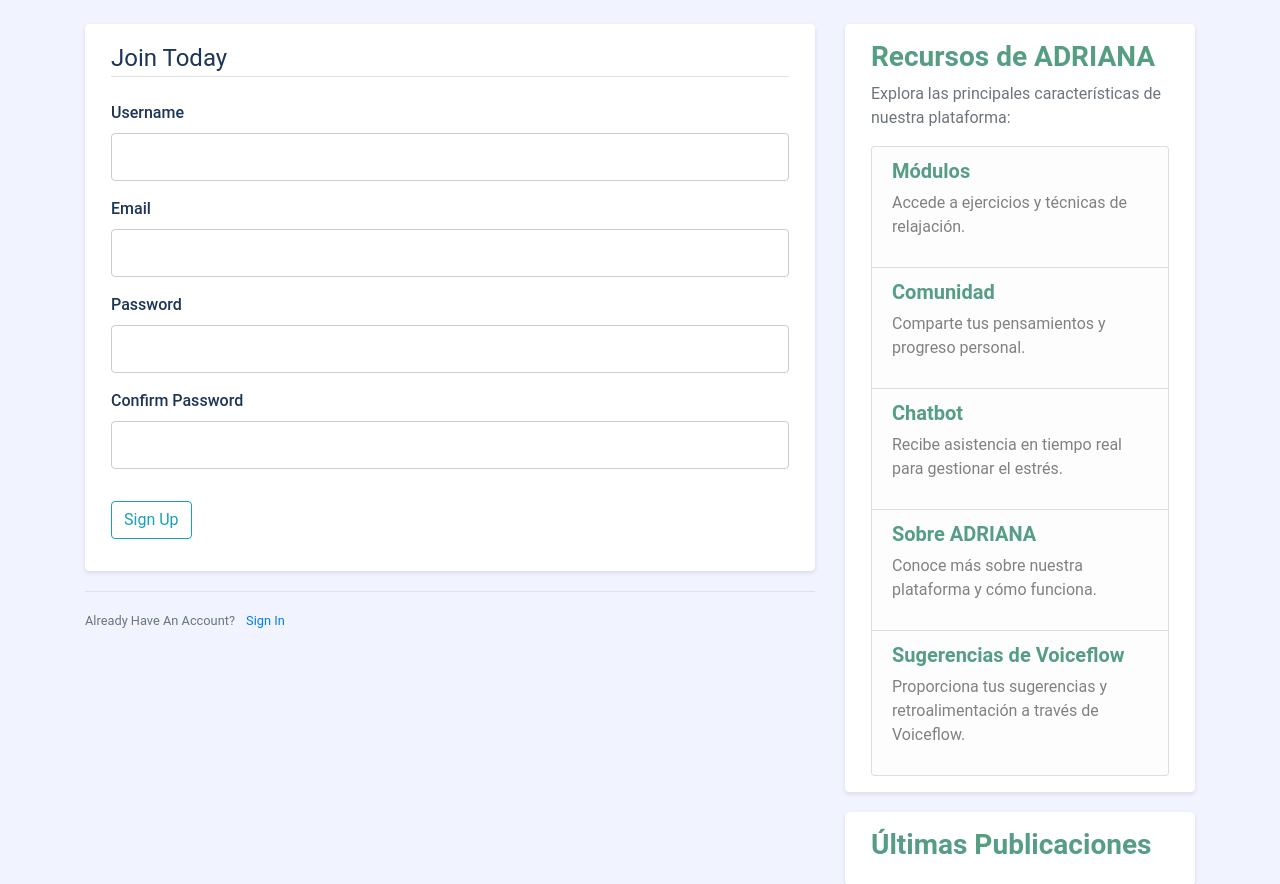
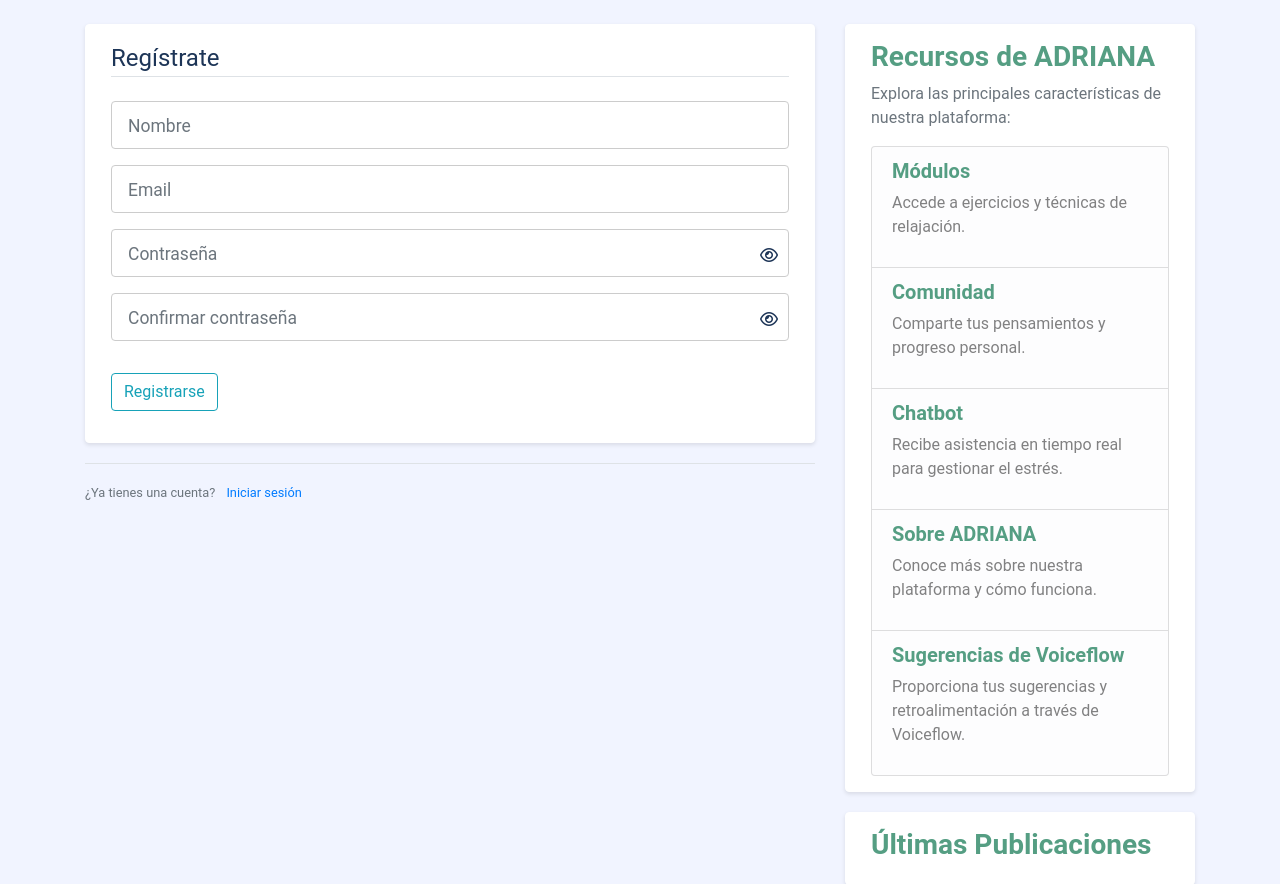
Before and after one commit to guisa17/ADRIANAv2, a Flask app: page /register in a window 1280 px wide. Shown: the part 56-940 px from the top of the page. Run offline with Flask 3, Linux system fonts and the light colour scheme; some libraries are stand-ins or nearby versions.

Commit message:
mod login and register

```diff
--- a/adriana_assistant/forms.py
+++ b/adriana_assistant/forms.py
@@ -7,32 +7,32 @@ from adriana_assistant.models import User
 
 
 class RegistrationForm(FlaskForm):
-    username = StringField('Username',
+    username = StringField('Nombre',
                            validators=[DataRequired(), Length(min=2, max=20)])
     email = StringField('Email',
                         validators=[DataRequired(), Email()])
-    password = PasswordField('Password', validators=[DataRequired()])
-    confirm_password = PasswordField('Confirm Password',
+    password = PasswordField('Contraseña', validators=[DataRequired()])
+    confirm_password = PasswordField('Confirmar contraseña',
                                      validators=[DataRequired(), EqualTo('password')])
-    submit = SubmitField('Sign Up')
+    submit = SubmitField('Registrarse')
 
     def validate_username(self, username):
         user = User.query.filter_by(username=username.data).first()
         if user:
-            raise ValidationError('That username is taken. Please choose a different one.')
+            raise ValidationError('El nombre de usuario ya está en uso. Elija uno diferente, por favor.')
 
     def validate_email(self, email):
         user = User.query.filter_by(email=email.data).first()
         if user:
-            raise ValidationError('That email is taken. Please choose a different one.')
+            raise ValidationError('El correo electrónico ya está en uso. Elija uno diferente, por favor.')
 
 
 class LoginForm(FlaskForm):
     email = StringField('Email',
                         validators=[DataRequired(), Email()])
-    password = PasswordField('Password', validators=[DataRequired()])
-    remember = BooleanField('Remember Me')
-    submit = SubmitField('Login')
+    password = PasswordField('Contraseña', validators=[DataRequired()])
+    remember = BooleanField('Recordarme')
+    submit = SubmitField('Iniciar sesión')
 
 
 class UpdateAccountForm(FlaskForm):
@@ -56,14 +56,14 @@ class UpdateAccountForm(FlaskForm):
 
 
 class UpdateProfilePictureForm(FlaskForm):
-    picture = FileField('Update Profile Picture', validators=[FileAllowed(['jpg', 'png'])])
+    picture = FileField('Actualizar foto de perfil', validators=[FileAllowed(['jpg', 'png'])])
     submit = SubmitField('Cambiar foto')
 
 
 class PostForm(FlaskForm):
-    title = StringField('Title', validators=[DataRequired()])
-    content = TextAreaField('Content', validators=[DataRequired()])
-    submit = SubmitField('Post')
+    title = StringField('Título', validators=[DataRequired()])
+    content = TextAreaField('Contenido', validators=[DataRequired()])
+    submit = SubmitField('Postear')
 
 
 class RequestResetForm(FlaskForm):
@@ -78,7 +78,7 @@ class RequestResetForm(FlaskForm):
 
 
 class ResetPasswordForm(FlaskForm):
-    password = PasswordField('Password', validators=[DataRequired()])
-    confirm_password = PasswordField('Confirm Password',
+    password = PasswordField('Contraseña', validators=[DataRequired()])
+    confirm_password = PasswordField('Confirmar contraseña',
                                      validators=[DataRequired(), EqualTo('password')])
-    submit = SubmitField('Reset Password')
+    submit = SubmitField('Reestablecer contraseña')
--- a/adriana_assistant/routes.py
+++ b/adriana_assistant/routes.py
@@ -117,10 +117,10 @@ def new_post():
         post = Post(title=form.title.data, content=form.content.data, author=current_user)
         db.session.add(post)
         db.session.commit()
-        flash('Your post has been created!', 'success')
+        flash('Tu publicación se ha realizado con éxito.', 'success')
         return redirect(url_for('home'))
-    return render_template('create_post.html', title='New Post',
-                           form=form, legend='New Post')
+    return render_template('create_post.html', title='Nueva publicación',
+                           form=form, legend='Crea una nueva publicación')
 
 
 @app.route("/post/<int:post_id>")
--- a/adriana_assistant/static/main.css
+++ b/adriana_assistant/static/main.css
@@ -201,3 +201,15 @@ audio {
 .hidden {
   display: none;
 }
+
+.btn-circle {
+  width: 50px;
+  height: 50px;
+  padding: 10px;
+  border-radius: 50%;
+  font-size: 24px;
+  line-height: 1.33;
+  text-align: center;
+  vertical-align: middle;
+  display: inline-block;
+}
--- a/adriana_assistant/templates/layout.html
+++ b/adriana_assistant/templates/layout.html
@@ -59,6 +59,7 @@
         </div>
       </nav>
     </header>
+
     <main role="main" class="container">
       <div class="row">
         <div class="col-md-8">
@@ -74,6 +75,7 @@
           {% block content %}{% endblock %}
         </div>
         <div class="col-md-4">
+
           <div class="content-section">
             <h3><strong>Recursos de ADRIANA</strong></h3>
             <p class='text-muted'>Explora las principales características de nuestra plataforma:</p>
@@ -100,6 +102,7 @@
                 </li>
             </ul>
           </div>
+
           <div class="content-section mt-3">
             <h3><strong>Últimas Publicaciones</strong></h3>
             {% for post in latest_posts %}
@@ -112,7 +115,9 @@
             {% endfor %}
           </div>
         </div>
+
       </div>
+
     </main>
 
     <!-- Optional JavaScript -->
@@ -120,5 +125,8 @@
     <script src="https://code.jquery.com/jquery-3.2.1.slim.min.js" integrity="sha384-KJ3o2DKtIkvYIK3UENzmM7KCkRr/rE9/Qpg6aAZGJwFDMVNA/GpGFF93hXpG5KkN" crossorigin="anonymous"></script>
     <script src="https://cdnjs.cloudflare.com/ajax/libs/popper.js/1.12.9/umd/popper.min.js" integrity="sha384-ApNbgh9B+Y1QKtv3Rn7W3mgPxhU9K/ScQsAP7hUibX39j7fakFPskvXusvfa0b4Q" crossorigin="anonymous"></script>
     <script src="https://maxcdn.bootstrapcdn.com/bootstrap/4.0.0/js/bootstrap.min.js" integrity="sha384-JZR6Spejh4U02d8jOt6vLEHfe/JQGiRRSQQxSfFWpi1MquVdAyjUar5+76PVCmYl" crossorigin="anonymous"></script>
-</body>
+
+    <!-- Fontawesome -->
+    <script src="https://kit.fontawesome.com/bb9284cdcc.js" crossorigin="anonymous"></script>
+  </body>
 </html>
--- a/adriana_assistant/templates/register.html
+++ b/adriana_assistant/templates/register.html
@@ -4,59 +4,56 @@
         <form method="POST" action="">
             {{ form.hidden_tag() }}
             <fieldset class="form-group">
-                <legend class="border-bottom mb-4">Join Today</legend>
+                <legend class="border-bottom mb-4">Regístrate</legend>
                 <div class="form-group">
-                    {{ form.username.label(class="form-control-label") }}
-
                     {% if form.username.errors %}
-                        {{ form.username(class="form-control form-control-lg is-invalid") }}
+                        {{ form.username(class="form-control form-control-lg is-invalid custom-placeholder", placeholder=form.username.label.text) }}
                         <div class="invalid-feedback">
                             {% for error in form.username.errors %}
                                 <span>{{ error }}</span>
                             {% endfor %}
                         </div>
                     {% else %}
-                        {{ form.username(class="form-control form-control-lg") }}
+                        {{ form.username(class="form-control form-control-lg custom-placeholder", placeholder=form.username.label.text) }}
                     {% endif %}
                 </div>
                 <div class="form-group">
-                    {{ form.email.label(class="form-control-label") }}
                     {% if form.email.errors %}
-                        {{ form.email(class="form-control form-control-lg is-invalid") }}
+                        {{ form.email(class="form-control form-control-lg is-invalid custom-placeholder", placeholder=form.email.label.text) }}
                         <div class="invalid-feedback">
                             {% for error in form.email.errors %}
                                 <span>{{ error }}</span>
                             {% endfor %}
                         </div>
                     {% else %}
-                        {{ form.email(class="form-control form-control-lg") }}
+                        {{ form.email(class="form-control form-control-lg custom-placeholder", placeholder=form.email.label.text) }}
                     {% endif %}
                 </div>
-                <div class="form-group">
-                    {{ form.password.label(class="form-control-label") }}
+                <div class="form-group position-relative">
                     {% if form.password.errors %}
-                        {{ form.password(class="form-control form-control-lg is-invalid") }}
+                        {{ form.password(class="form-control form-control-lg is-invalid custom-placeholder", placeholder=form.password.label.text, id="passwordField") }}
                         <div class="invalid-feedback">
                             {% for error in form.password.errors %}
                                 <span>{{ error }}</span>
                             {% endfor %}
                         </div>
                     {% else %}
-                        {{ form.password(class="form-control form-control-lg") }}
+                        {{ form.password(class="form-control form-control-lg custom-placeholder", placeholder=form.password.label.text, id="passwordField") }}
                     {% endif %}
+                    <span toggle="#passwordField" class="fa fa-fw fa-eye field-icon toggle-password" onclick="togglePassword('passwordField', this)"></span>
                 </div>
-                <div class="form-group">
-                    {{ form.confirm_password.label(class="form-control-label") }}
+                <div class="form-group position-relative">
                     {% if form.confirm_password.errors %}
-                        {{ form.confirm_password(class="form-control form-control-lg is-invalid") }}
+                        {{ form.confirm_password(class="form-control form-control-lg is-invalid custom-placeholder", placeholder=form.confirm_password.label.text, id="confirmPasswordField") }}
                         <div class="invalid-feedback">
                             {% for error in form.confirm_password.errors %}
                                 <span>{{ error }}</span>
                             {% endfor %}
                         </div>
                     {% else %}
-                        {{ form.confirm_password(class="form-control form-control-lg") }}
+                        {{ form.confirm_password(class="form-control form-control-lg custom-placeholder", placeholder=form.confirm_password.label.text, id="confirmPasswordField") }}
                     {% endif %}
+                    <span toggle="#confirmPasswordField" class="fa fa-fw fa-eye field-icon toggle-password" onclick="togglePassword('confirmPasswordField', this)"></span>
                 </div>
             </fieldset>
             <div class="form-group">
@@ -66,7 +63,37 @@
     </div>
     <div class="border-top pt-3">
         <small class="text-muted">
-            Already Have An Account? <a class="ml-2" href="{{ url_for('login') }}">Sign In</a>
+            ¿Ya tienes una cuenta? <a class="ml-2" href="{{ url_for('login') }}">Iniciar sesión</a>
         </small>
     </div>
+
+    <style>
+        .field-icon {
+            float: right;
+            margin-right: 10px;
+            margin-top: -30px;
+            position: relative;
+            z-index: 2;
+            cursor: pointer;
+        }
+        .custom-placeholder::placeholder {
+            font-size: 0.875em;
+            color: #6c757d;
+        }
+    </style>
+
+    <script>
+        function togglePassword(fieldId, icon) {
+            var field = document.getElementById(fieldId);
+            if (field.type === "password") {
+                field.type = "text";
+                icon.classList.remove('fa-eye');
+                icon.classList.add('fa-eye-slash');
+            } else {
+                field.type = "password";
+                icon.classList.remove('fa-eye-slash');
+                icon.classList.add('fa-eye');
+            }
+        }
+    </script>
 {% endblock content %}
--- a/adriana_assistant/templates/user_posts.html
+++ b/adriana_assistant/templates/user_posts.html
@@ -1,6 +1,7 @@
 {% extends "layout.html" %}
 {% block content %}
-    <h1 class="mb-3">Posts by {{ user.username }} ({{ posts.total }})</h1>
+    <h1 class="mb-3">Publicaciones de {{ user.username }} ({{ posts.total }})</h1>
+    <hr>
     {% for post in posts.items %}
         <article class="media content-section">
           <img class="rounded-circle article-img" src="{{ url_for('static', filename='profile_pics/' + post.author.image_file) }}">
```
Also changed, not shown: adriana_assistant/templates/home.html (+7 -3 lines), adriana_assistant/templates/login.html (+42 -10 lines), instance/site.db.
